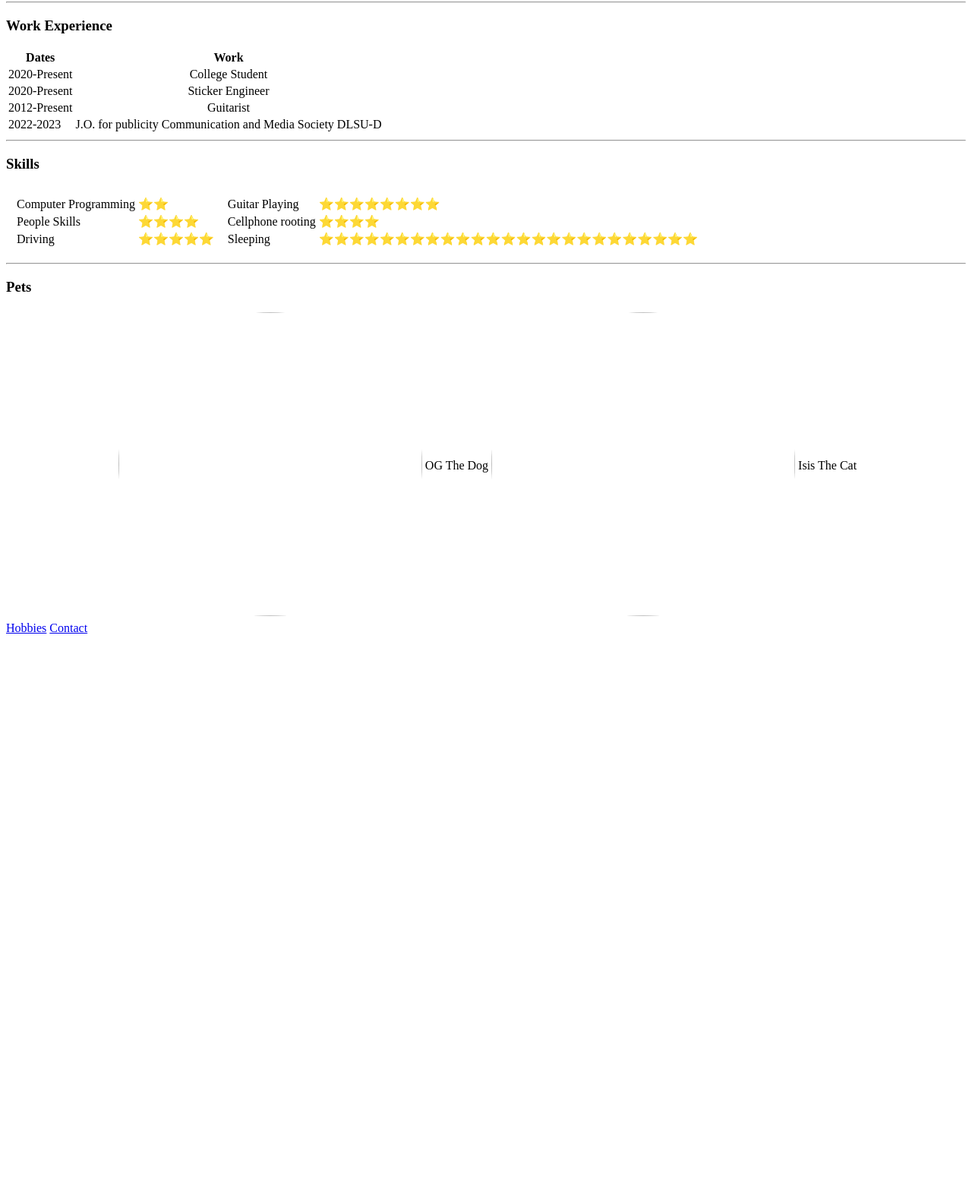
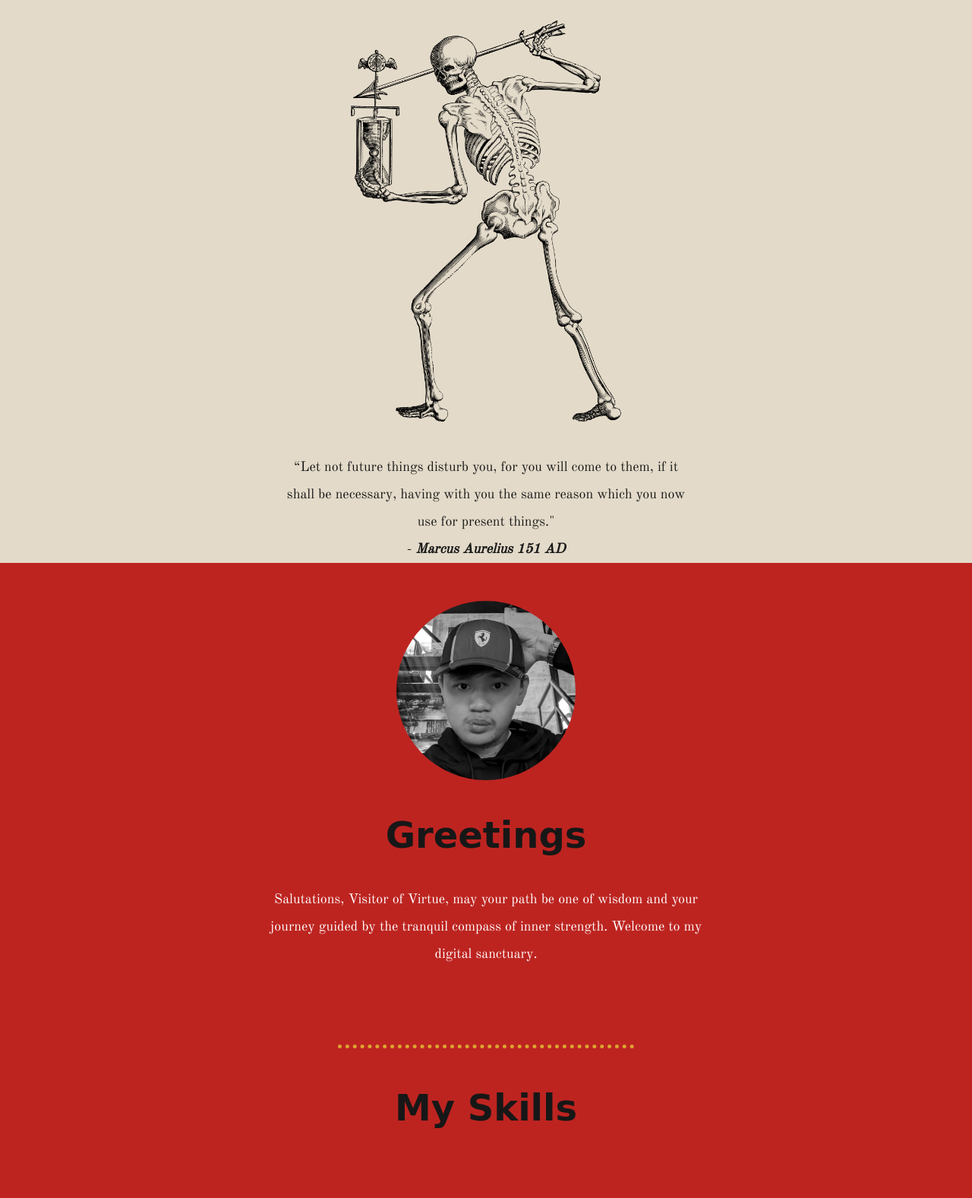
Before and after one commit to austenenen/personalsite, a plain HTML site: page index.html in a window 1280 px wide. Shown: the part 323-1900 px from the top of the page at 76% size. Before the commit the page ends 1167 px from the top, so only its background shows below. Drawn offline with nearby package versions, Linux system fonts and the light colour scheme; a web font is replaced by a local one.

Commit message:
Add files via upload

```diff
--- a/index.html
+++ b/index.html
@@ -2,105 +2,82 @@
 <html lang="en" dir="ltr">
   <head>
     <meta charset="utf-8">
-    <title>Austin's Personal Site</title>
-    <!--<link rel="stylesheet" href="austin.css">-->
+    <title>Personal Site</title>
+    <!--Font Links-->
+    <link href="https://fonts.googleapis.com/css2?family=Old+Standard+TT&family=Roboto&family=UnifrakturCook:wght@700&family=UnifrakturMaguntia&display=swap" rel="stylesheet">
+    <!--CSS-->
+    <link rel="stylesheet" href="austin.css">
   </head>
-  <body newcolor="true">
-    <table cellspacing = "20">
-      <tr>
-        <td><img src="austin2.jpg" height="150x" width="150px" style="border-radius: 50%;" alt=""></td>
-        <td><h1>Austin Tubale</h1>
-        <p><em>Sticker Maker. <strong>Co-Founder of The Harem Apparel</strong></em></p>
-        <p>I love my pets, coffee and kim chaewon</p></td>
-      </tr>
-    </table>
-    <hr>
-    <h3 id="h3-edu" class="class_edu">Education</h3>
-    <ul>
-      <li>BS. Computer Engineering</li>
-      <li>PHlearn 30 days of Photoshop</li>
-    </ul>
-    <hr>
-    <h3 id="h3-work" class="class_work">Work Experience</h3>
-    <table cellspacing"10">
-      <thead>
-        <tr>
-          <th>Dates</th>
-          <th>Work</th>
-        </tr>
-      </thead>
-      <tbody>
-        <tr>
-          <td>2020-Present</td>
-          <td align="center">College Student</td>
-        </tr>
-        <tr>
-          <td>2020-Present</td>
-          <td align="center">Sticker Engineer</td>
-        </tr>
-        <tr>
-          <td>2012-Present</td>
-          <td align="center">Guitarist</td>
-        </tr>
-        <tr>
-          <td>2022-2023</td>
-          <td align="center">J.O. for publicity Communication and Media Society DLSU-D</td>
-        </tr>
-      </tbody>
-    </table>
-    <hr>
-    <h3 id="h3-skills" class="class_skills">Skills</h3>
-    <table cellspacing="10">
-      <tr>
-        <td>
-          <table>
-            <tr>
-              <td>Computer Programming</td>
-              <td>⭐️⭐️</td>
-            </tr>
-            <tr>
-              <td>People Skills</td>
-              <td>⭐️⭐️⭐️⭐️</td>
-            </tr>
-            <tr>
-              <td>Driving</td>
-              <td>⭐️⭐️⭐️⭐️⭐️</td>
-            </tr>
-          </table>
-        </td>
+  <body>
+    <div class = "top">
+        <h1>Austin Tubale</h1>
+        <h2>Memento <span class="pro">Mori</span></h2>
+        <img class="flute" src="memento-mori.png" alt="memento-mori">
+        <p style="margin-left: auto; margin-right: auto; margin-bottom: 0px; color: #171717; width: 50%;">
+          “Let not future things disturb you, for you will come to them, if it shall be necessary,
+          having with you the same reason which you now use for present things."<br>
+          - <em><strong>Marcus Aurelius 151 AD</strong></em>
+        </p>
+    </div>
 
-        <td>
-          <table>
-            <tr>
-              <td>Guitar Playing</td>
-              <td>⭐️⭐️⭐️⭐️⭐️⭐️⭐️⭐️</td>
-            </tr>
-            <tr>
-              <td>Cellphone rooting</td>
-              <td>⭐️⭐️⭐️⭐️</td>
-            </tr>
-            <tr>
-              <td>Sleeping</td>
-              <td>⭐️⭐️⭐️⭐️⭐️⭐️⭐️⭐️⭐️⭐️⭐️⭐️⭐️⭐️⭐️⭐️⭐️⭐️⭐️⭐️⭐️⭐️⭐️⭐️⭐️</td>
-            </tr>
-          </table>
-        </td>
-      </tr>
-    </table>
-    <hr>
-    <h3 id="h3-pets" class="class_pets">Pets</h3>
-    <table cellspacing"30" align="center">
-      <tr>
-        <td>
-          <td><img src="OG.jpg" height="400x" width="400px" style="border-radius: 50%;" alt=""></td>
-          <td>OG The Dog</td>
-          <td><img src="isis.jpg" height="400x" width="400px" style="border-radius: 50%;" alt=""></td>
-          <td>Isis The Cat</td>
-        </td>
-      </tr>
-    </table>
-    <a href="austinhobbies.html">Hobbies</a>
-    <a href="austincontact.html">Contact</a>
+    <div class = "middle">
+      <div class="profile">
+        <img class="me" src="austin2.jpg" alt="me-img">
+        <h2>Greetings</h2>
+        <p>
+          Salutations, Visitor of Virtue, may your path be one of wisdom and your journey guided by the tranquil
+          compass of inner strength. Welcome to my digital sanctuary.
+        </p>
+      </div>
+      <hr>
+      <div class="skills">
+        <h2>My Skills</h2>
+        <br>
+        <div class="skill-row">
+          <img class="guitar" src="guitar.png" alt="guitar-img">
+          <h3>Guitar</h3>
+          <p>
+            Ah, the guitar, an instrument of stringed harmony! A guitar doth produce melodious sounds by the plucking or
+            strumming of its strings, which are stretched taut across a resonant body. It doth serve as a vessel for the minstrel's voice,
+            allowing them to evoke sweet music from its depths, pleasing the ears of those who doth listen. Whether in mirth or melancholy,
+            the guitar's dulcet tones doth transport the soul to distant realms of emotion and delight.
+          </p>
+        </div>
+        <div class="skill-row">
+          <img class="photo" src="photoediting.png" alt="photoediting-img">
+          <h3>Photo Editing</h3>
+          <p>
+            Photo editing is the art of enhancing or altering photographs to improve their visual quality or convey specific messages,
+            achieved through adjustments in brightness, color, and other attributes using various tools and techniques.
+          </p>
+        </div>
+        <div class="skill-row">
+          <img class="roman" src="roman.png" alt="roman-img">
+          <h3>Stoicism</h3>
+          <p>
+            Stoicism, is an ancient philosophy that extols virtue, wisdom, and self-mastery as the path to a content and
+            tranquil existence. It bids us to control our own actions and thoughts, accepting external events with serene equanimity.
+          </p>
+        </div>
+      </div>
+      <br>
+      <hr>
 
+      <div class="contact">
+        <h2 style="margin-bottom: 10px;">Get In Touch</h2>
+        <h3 style="color: #dca42e">Remember that you will die</h3>
+        <p class="contact-msg" style="margin-bottom: 50px">
+          By doing so, you’ll never have a base thought nor will you have excessive desire.
+        </p>
+      </div>
+      <a class="btn" href="mailto:austintubale@gmail.com">Contact Me</a>
+
+    </div>
+    <div class = "bottom">
+      <a class="footer-link" href="https://facebook.com/austenenen">Facebook</a>
+      <a class="footer-link" href="https://instagram.com/austenenen">Instagram</a>
+      <a class="footer-link" href="https://x.com/austenenen">X</a>
+      <p class="credit">2023 Austin Tubale</p>
+
+    </div>
   </body>
-</html>
```
